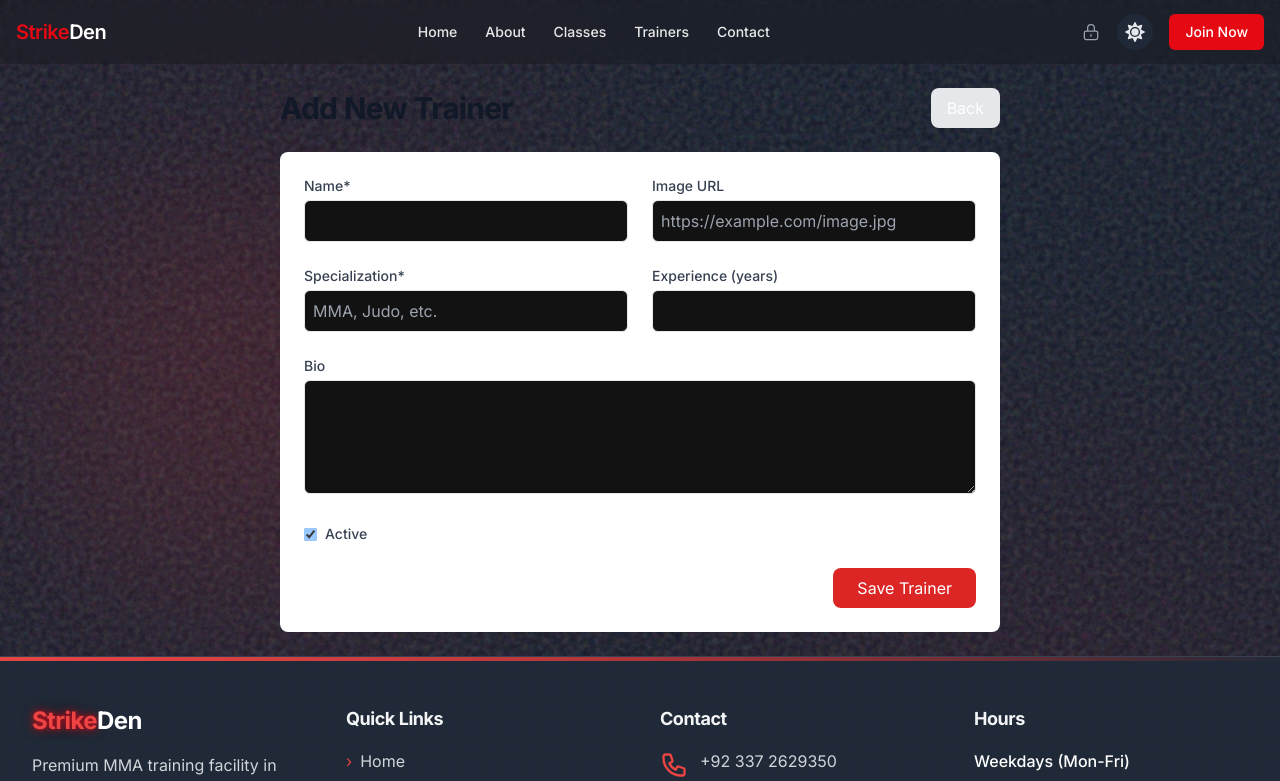
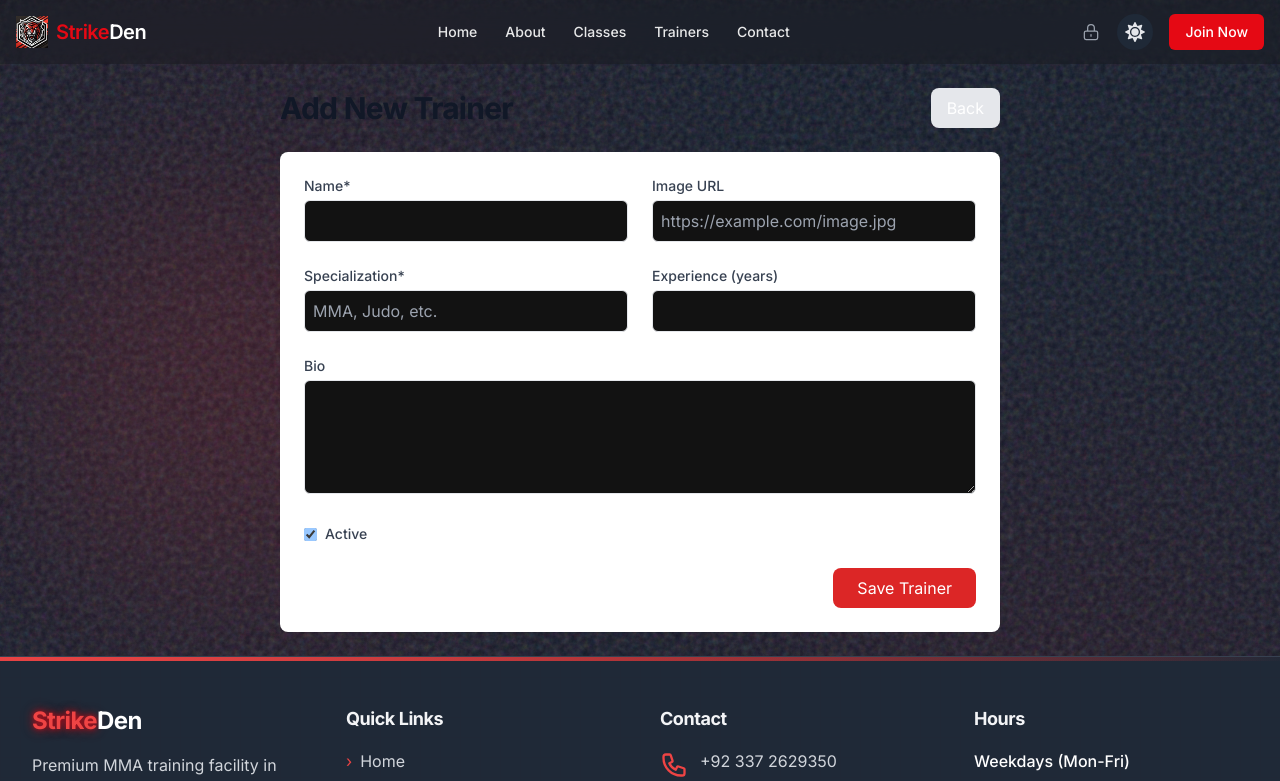
Before and after one commit to Khizar2004/StrikeDen, a Next.js app: page /admin/trainers/new in a window 1280 px wide. Shown: the top 781 px of the page. Built offline with nearby package versions, Linux system fonts and the light colour scheme.

Commit message:
Added logo to navbar

```diff
--- a/components/Navbar.js
+++ b/components/Navbar.js
@@ -112,6 +112,13 @@ export default function Navbar() {
     >
       <div className="container mx-auto px-4 flex justify-between items-center h-16">
         <Link href="/" className="text-xl font-semibold tracking-tight flex items-center">
+          <div className="mr-2 h-8 w-8 relative overflow-hidden">
+            <img
+              src="/images/logo.jpg"
+              alt="StrikeDen Logo"
+              className="h-full w-full object-cover"
+            />
+          </div>
           <motion.span
             className="text-primary-500"
             initial={{ opacity: 0, x: -5 }}
```
